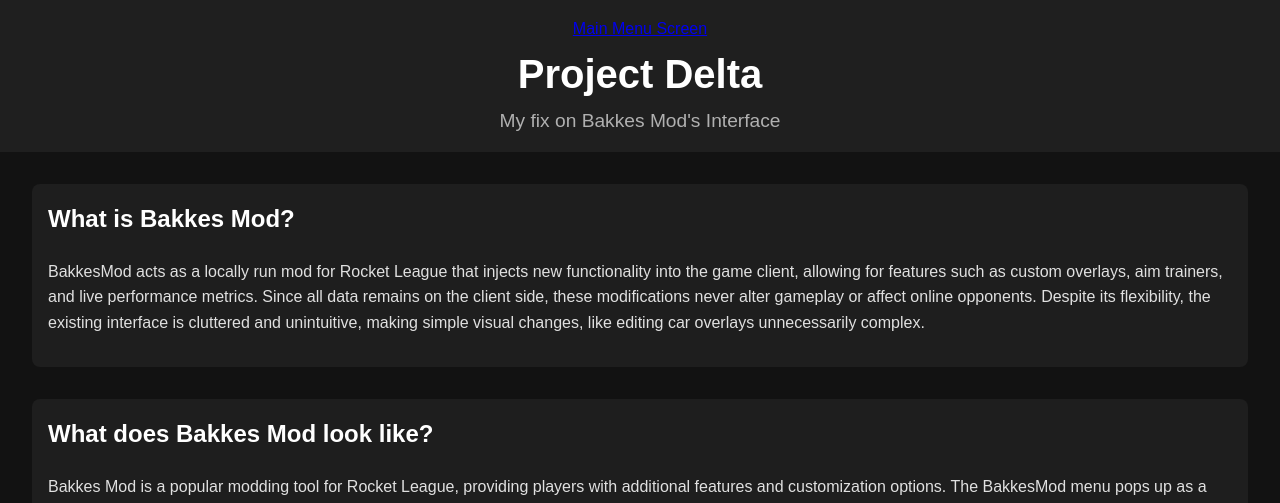
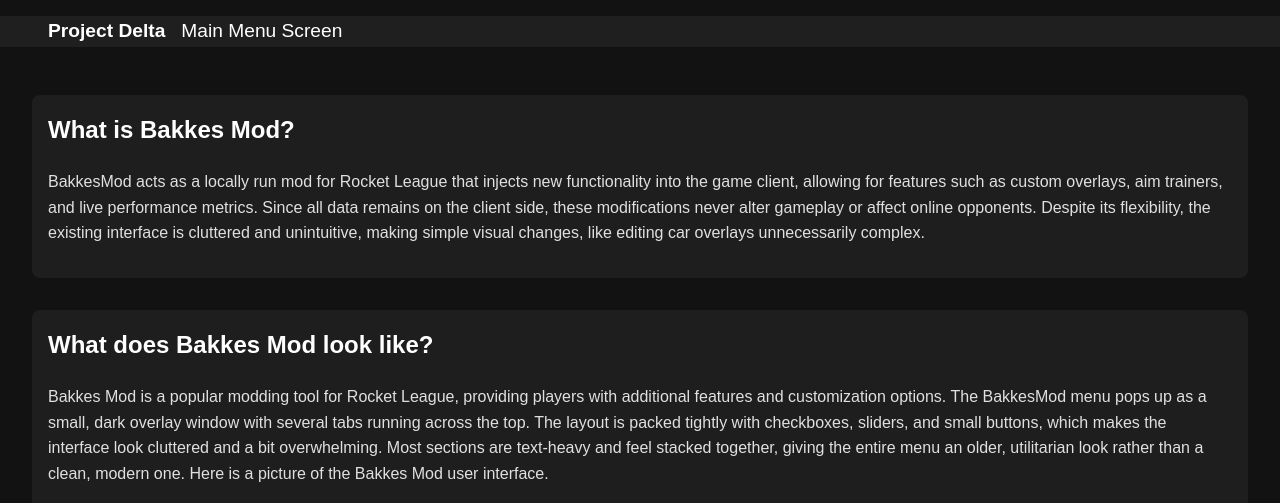
Before and after one commit to Alex-Copeland-5/Project-Delta, a plain HTML site: page index.html in a window 1280 px wide. Shown: the top 503 px of the page. Drawn offline with nearby package versions, Linux system fonts and the light colour scheme.

Commit message:
Add files via upload

```diff
--- a/index.html
+++ b/index.html
@@ -9,11 +9,13 @@
 </head>
 
 <body>
-    <header>
-        <a href="pages/items.html" class="header-link">Main Menu Screen</a>
-        <h1>Project Delta</h1>
-        <p>My fix on Bakkes Mod's Interface</p>
-    </header>
+    <nav>
+        <ul class="navbar">
+            <li class="navbar-item"><a href="#" class="navbar-title">Project Delta</a></li>
+            <li class="navbar-item"><a href="pages/items.html" class="header-link">Main Menu Screen</a></li>
+
+        </ul>
+    </nav>
     <main>
         <article>
             <h2>What is Bakkes Mod?</h2>
--- a/styles/styles.css
+++ b/styles/styles.css
@@ -6,24 +6,6 @@ body {
     background-color: #121212;
     color: #e0e0e0;
     line-height: 1.6;
-}
-
-header {
-    background: #1f1f1f;
-    color: #ffffff;
-    padding: 1rem 0;
-    text-align: center;
-}
-
-header h1 {
-    margin: 0;
-    font-size: 2.5rem;
-}
-
-header p {
-    margin: 0;
-    font-size: 1.2rem;
-    color: #b0b0b0;
 }
 
 main {
@@ -59,7 +41,40 @@ footer {
     text-align: center;
 }
 
+/* Updated the navigation bar to align items to the left side of the screen */
+.navbar {
+    display: flex;
+    list-style: none;
+    background: #1f1f1f;
+    color: #ffffff;
+    justify-content: flex-start;
+    align-items: center;
+    position: relative;
+}
 
+.navbar-item {
+    margin: 0 .5rem;
+}
+
+.navbar-item a {
+    color: #ffffff;
+    text-decoration: none;
+    font-size: 1.2rem;
+}
+
+.navbar-item a:hover {
+    text-decoration: underline;
+}
+
+.navbar-title {
+    font-size: 2rem;
+    font-weight: bold;
+}
+
+.navbar-description {
+    font-size: 1rem;
+    color: #b0b0b0;
+}
 
 /* Responsive video wrapper for YouTube embeds */
 .video-wrapper {
```
Also changed, not shown: pages/items.html (+7 -5 lines), 1 other file.
